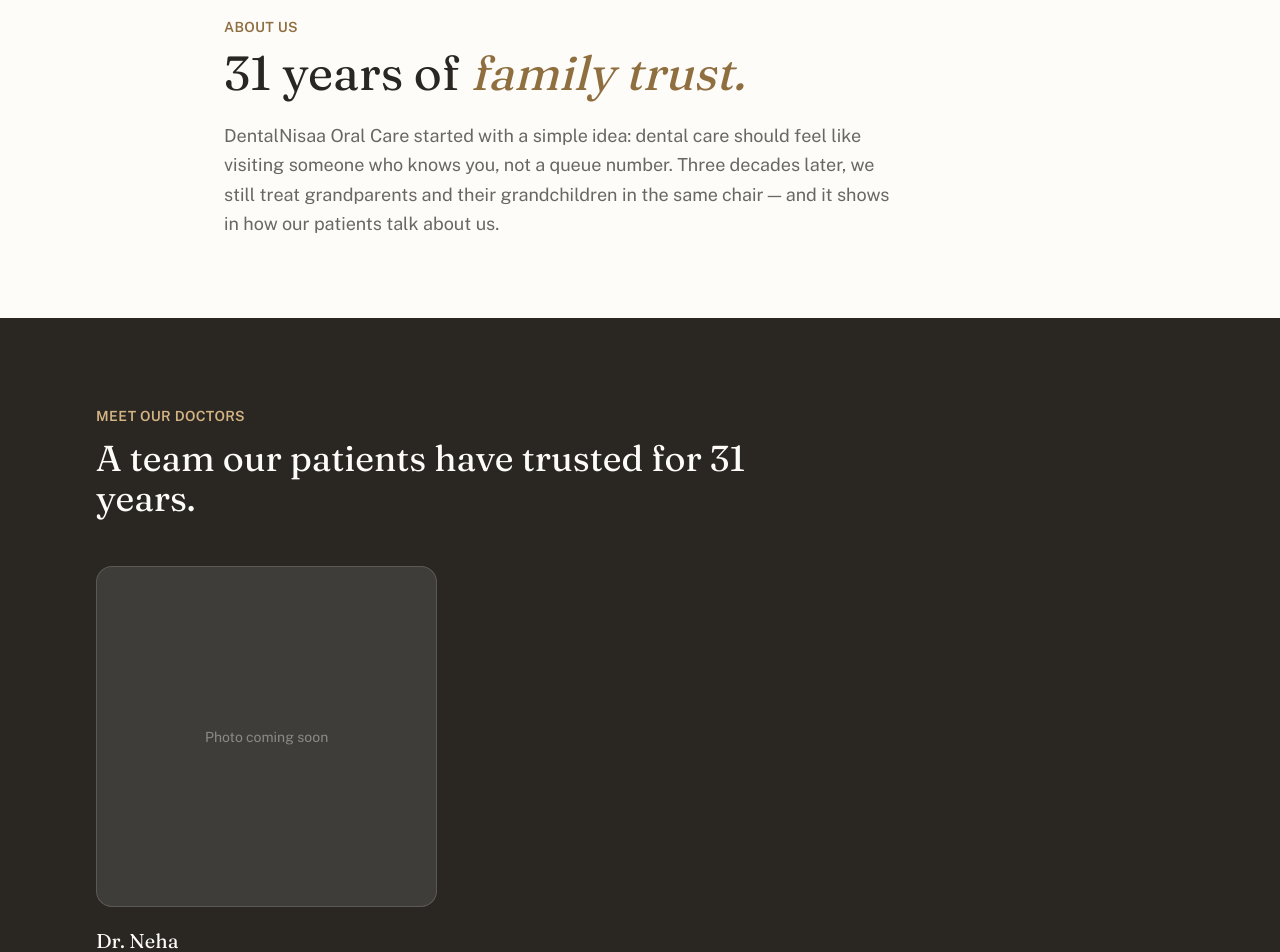
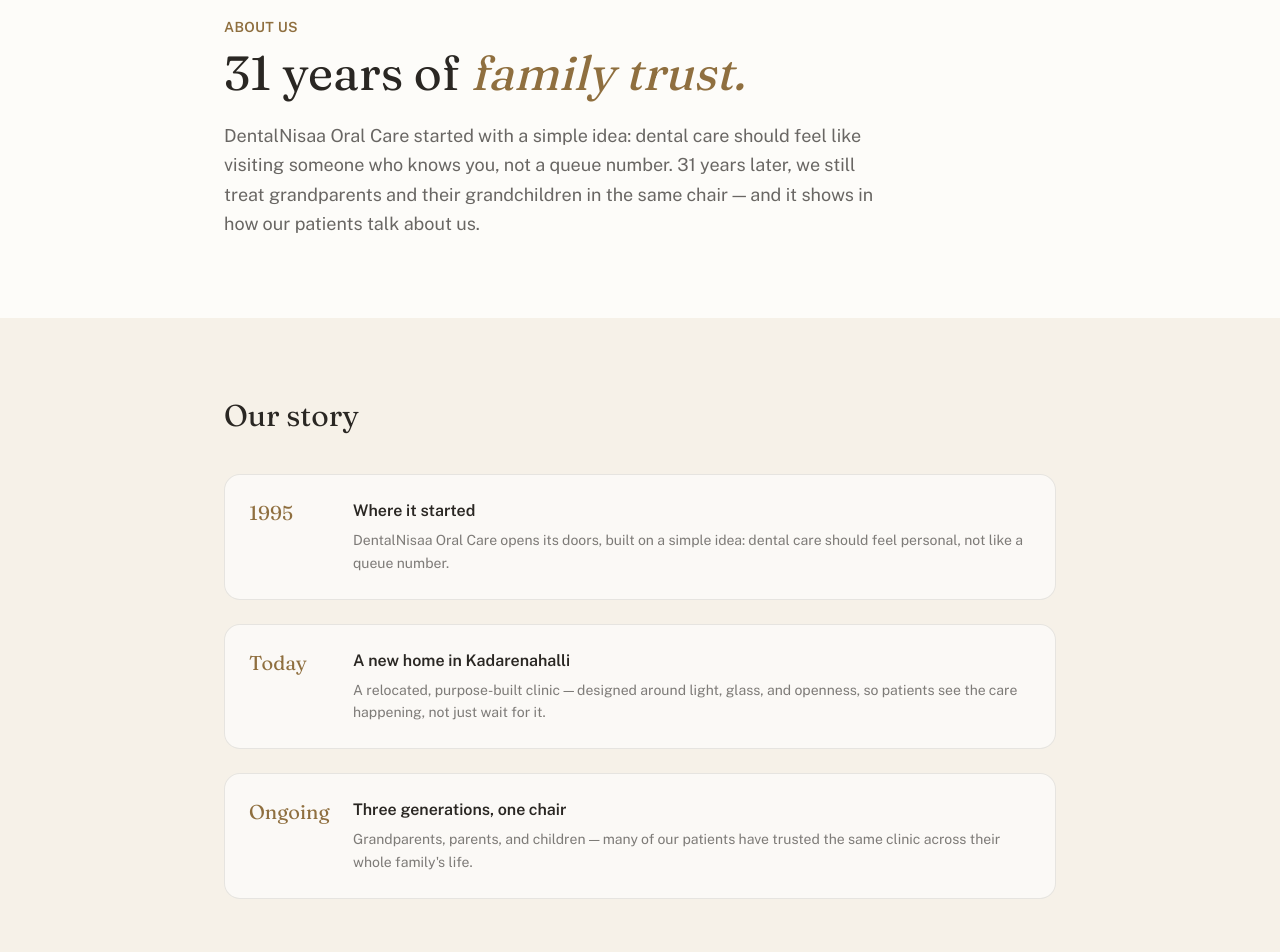
Before and after one commit to AgastyaKancharla/dentalnisaa, a Next.js app: page /about in a window 1280 px wide. Shown: the part 160-1112 px from the top of the page. Built offline with nearby package versions, Linux system fonts and the light colour scheme.

Commit message:
Phase 3: About/Contact polish with story timeline and icons, booking form deep-linking from treatment pages

```diff
--- a/app/about/page.tsx
+++ b/app/about/page.tsx
@@ -1,5 +1,9 @@
 import type { Metadata } from "next";
 import DoctorSpotlight from "@/components/DoctorSpotlight";
+import Transparency from "@/components/Transparency";
+import Testimonials from "@/components/Testimonials";
+import FinalCTA from "@/components/FinalCTA";
+import Reveal from "@/components/Reveal";
 import { clinic } from "@/lib/site-data";
 
 export const metadata: Metadata = {
@@ -8,11 +12,33 @@
   alternates: { canonical: "/about" },
 };
 
+const milestones = [
+  {
+    year: `${clinic.foundedYear}`,
+    title: "Where it started",
+    detail:
+      "DentalNisaa Oral Care opens its doors, built on a simple idea: dental care should feel personal, not like a queue number.",
+  },
+  {
+    year: "Today",
+    title: "A new home in Kadarenahalli",
+    detail:
+      "A relocated, purpose-built clinic — designed around light, glass, and openness, so patients see the care happening, not just wait for it.",
+  },
+  {
+    year: "Ongoing",
+    title: "Three generations, one chair",
+    detail:
+      "Grandparents, parents, and children — many of our patients have trusted the same clinic across their whole family's life.",
+  },
+];
+
 export default function AboutPage() {
   return (
     <>
       <section className="bg-porcelain">
         <div className="max-w-4xl mx-auto px-5 md:px-8 pt-16 pb-14 md:pt-24 md:pb-20">
+          <Reveal>
             <p className="text-sm font-semibold text-gold-dark uppercase tracking-wide mb-3">
               About us
             </p>
@@ -23,13 +49,47 @@
             <p className="mt-6 text-lg text-ink/70 leading-relaxed max-w-2xl">
               DentalNisaa Oral Care started with a simple idea: dental care
               should feel like visiting someone who knows you, not a queue
-            number. Three decades later, we still treat grandparents and
-            their grandchildren in the same chair — and it shows in how our
-            patients talk about us.
+              number. {clinic.yearsActive} years later, we still treat
+              grandparents and their grandchildren in the same chair — and
+              it shows in how our patients talk about us.
+            </p>
+          </Reveal>
+        </div>
+      </section>
+
+      <section className="bg-porcelain-dim/50">
+        <div className="max-w-4xl mx-auto px-5 md:px-8 py-16 md:py-20">
+          <Reveal>
+            <h2 className="font-display text-2xl md:text-3xl text-ink mb-10">
+              Our story
+            </h2>
+          </Reveal>
+          <div className="space-y-6">
+            {milestones.map((m, i) => (
+              <Reveal
+                key={m.title}
+                delay={i * 80}
+                className="flex gap-6 rounded-2xl border border-ink/10 bg-white/60 p-6"
+              >
+                <span className="shrink-0 font-display text-xl text-gold-dark w-20">
+                  {m.year}
+                </span>
+                <div>
+                  <h3 className="font-semibold text-ink">{m.title}</h3>
+                  <p className="mt-1.5 text-sm text-ink/60 leading-relaxed">
+                    {m.detail}
                   </p>
                 </div>
+              </Reveal>
+            ))}
+          </div>
+        </div>
       </section>
-      <DoctorSpotlight />
+
+      <Transparency topDivider />
+      <DoctorSpotlight topDivider={false} />
+      <Testimonials />
+      <FinalCTA />
     </>
   );
 }
--- a/app/booking/page.tsx
+++ b/app/booking/page.tsx
@@ -8,7 +8,11 @@
   alternates: { canonical: "/booking" },
 };
 
-export default function BookingPage() {
+export default function BookingPage({
+  searchParams,
+}: {
+  searchParams: { treatment?: string };
+}) {
   return (
     <section className="bg-porcelain min-h-[80vh]">
       <div className="max-w-2xl mx-auto px-5 md:px-8 pt-16 pb-24 md:pt-24">
@@ -23,7 +27,7 @@
           Choose a day and time below. The clinic will confirm your slot by
           phone or WhatsApp shortly after.
         </p>
-        <BookingWidget />
+        <BookingWidget initialTreatment={searchParams.treatment} />
       </div>
     </section>
   );
--- a/app/treatments/[slug]/page.tsx
+++ b/app/treatments/[slug]/page.tsx
@@ -99,7 +99,7 @@
 
             <div className="mt-9 flex flex-wrap items-center gap-4">
               <Link
-                href="/booking"
+                href={`/booking?treatment=${treatment.id}`}
                 className="focus-ring inline-flex items-center rounded-full bg-ink text-porcelain px-7 py-3.5 font-semibold hover:bg-teal-dark transition-colors"
               >
                 Book a consultation
@@ -218,7 +218,7 @@
               right for your situation.
             </p>
             <Link
-              href="/booking"
+              href={`/booking?treatment=${treatment.id}`}
               className="focus-ring inline-flex items-center mt-6 rounded-full bg-ink text-porcelain px-8 py-3.5 font-semibold hover:bg-teal-dark transition-colors"
             >
               Book your visit
--- a/components/BookingWidget.tsx
+++ b/components/BookingWidget.tsx
@@ -62,7 +62,7 @@
   return hash % 5 === 0;
 }
 
-export default function BookingWidget() {
+export default function BookingWidget({ initialTreatment }: { initialTreatment?: string }) {
   const days = useMemo(() => getUpcomingDays(10).filter((d) => !d.closed), []);
   const slots = useMemo(() => getSlotsForDay(), []);
 
@@ -74,7 +74,10 @@
   const [form, setForm] = useState({
     name: "",
     phone: "",
-    treatment: treatments[0].id,
+    treatment:
+      initialTreatment && treatments.some((t) => t.id === initialTreatment)
+        ? initialTreatment
+        : treatments[0].id,
     email: "",
     notes: "",
   });
--- a/components/DoctorSpotlight.tsx
+++ b/components/DoctorSpotlight.tsx
@@ -1,11 +1,11 @@
 import { doctors, clinic } from "@/lib/site-data";
 import ArchDivider from "./ArchDivider";
 
-export default function DoctorSpotlight() {
+export default function DoctorSpotlight({ topDivider = true }: { topDivider?: boolean }) {
   return (
     <section className="bg-ink text-porcelain relative">
-      <ArchDivider to="#2A2723" />
-      <div className="max-w-6xl mx-auto px-5 md:px-8 pb-20 md:pb-28 pt-2 md:pt-4">
+      {topDivider && <ArchDivider to="#2A2723" />}
+      <div className={`max-w-6xl mx-auto px-5 md:px-8 pb-20 md:pb-28 ${topDivider ? "pt-2 md:pt-4" : "pt-16 md:pt-20"}`}>
         <div className="max-w-2xl mb-12">
           <p className="text-sm font-semibold text-gold-light uppercase tracking-wide mb-3">
             Meet our doctors
--- a/components/Transparency.tsx
+++ b/components/Transparency.tsx
@@ -18,9 +18,10 @@
   },
 ];
 
-export default function Transparency() {
+export default function Transparency({ topDivider = false }: { topDivider?: boolean }) {
   return (
-    <section className="bg-ink text-porcelain">
+    <section className="bg-ink text-porcelain relative">
+      {topDivider && <ArchDivider to="#2A2723" />}
       <div className="max-w-6xl mx-auto px-5 md:px-8 py-20 md:py-28">
         <div className="max-w-2xl mb-14">
           <p className="text-sm font-semibold text-gold-light uppercase tracking-wide mb-3">
```
Also changed, not shown: app/contact/page.tsx (+36 -5 lines). Lines whose indentation alone changed are shown as unchanged.
